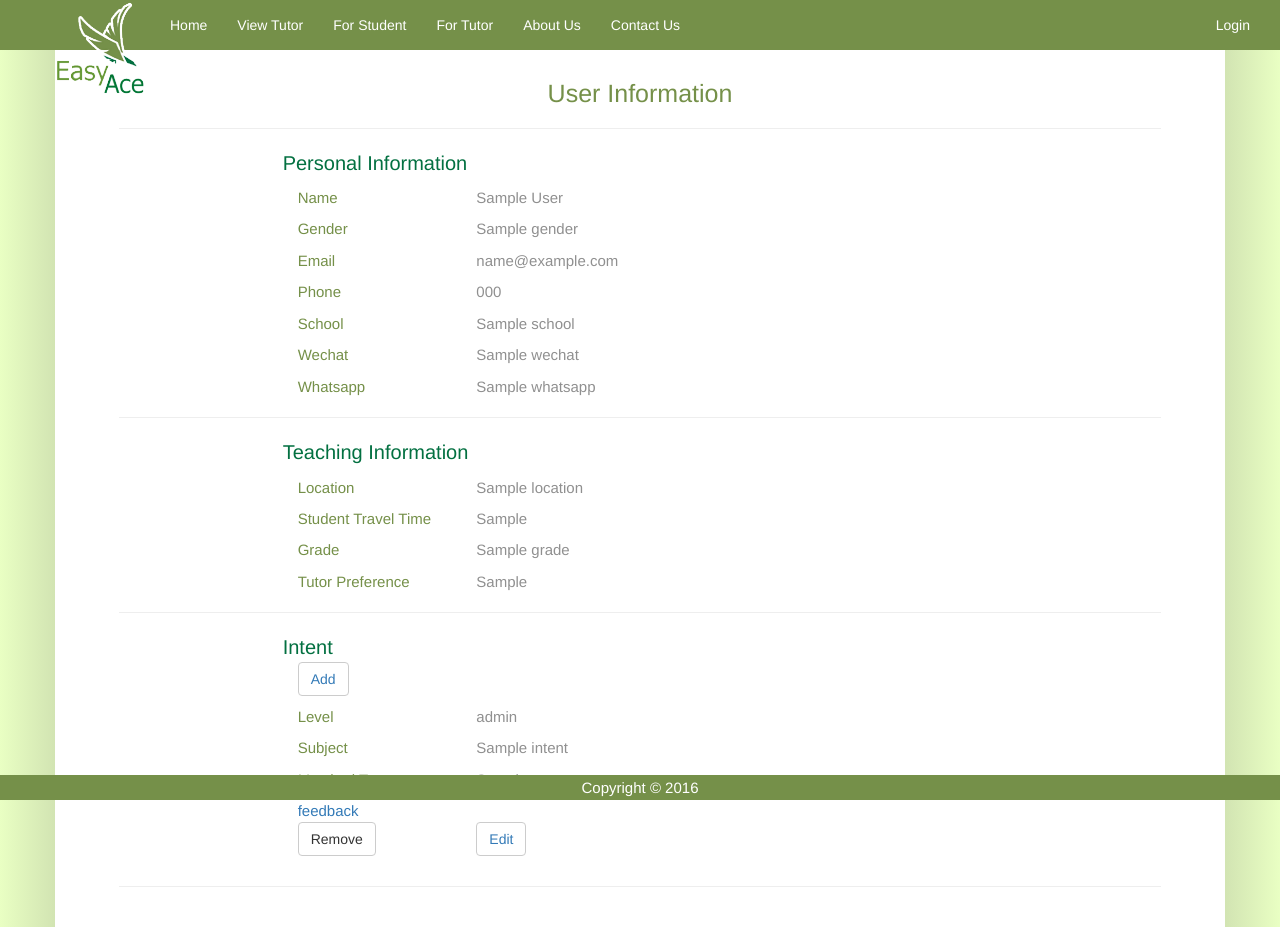
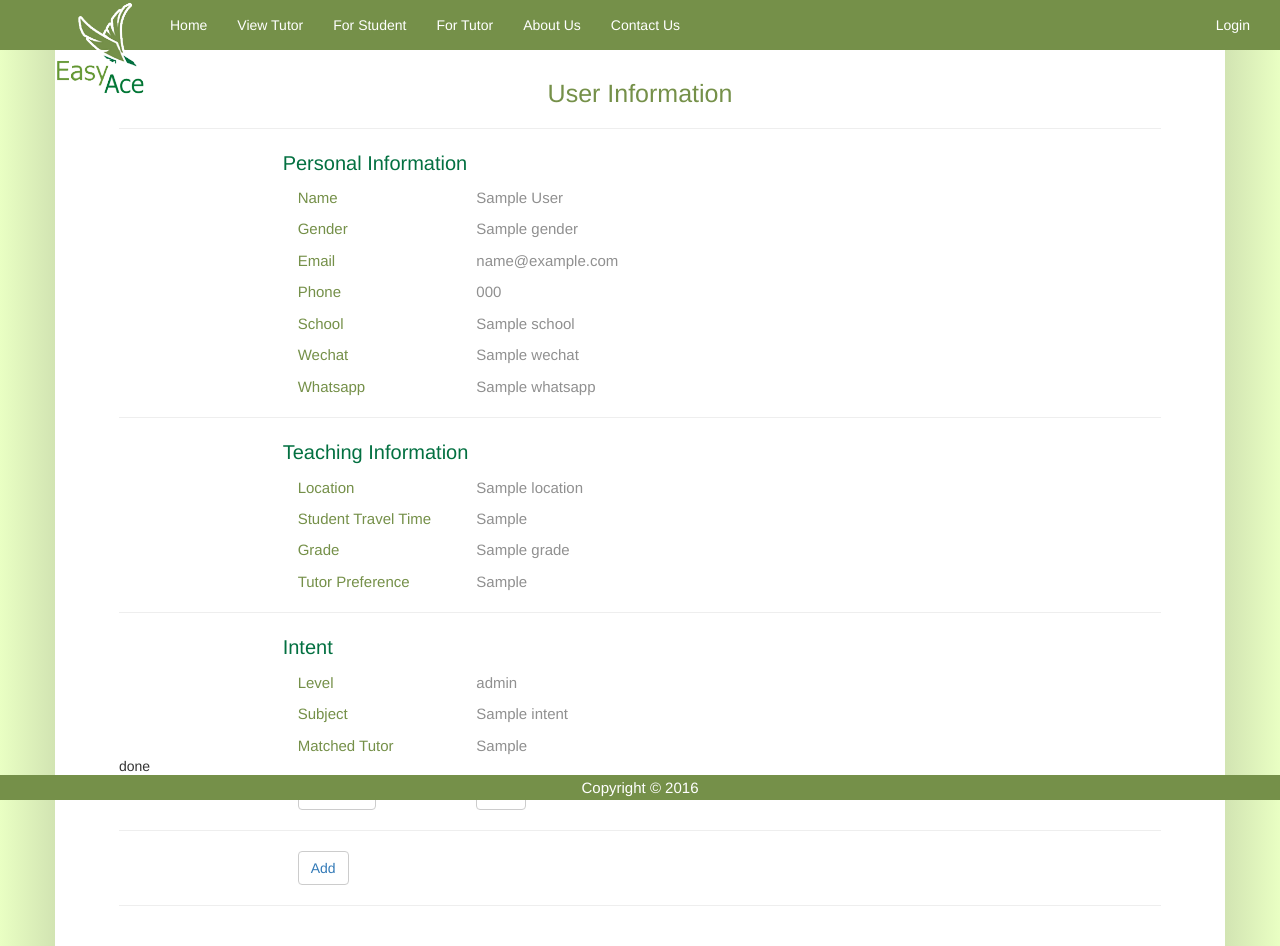
Before and after one commit to liuchang1437/EasyAce, a Django app: template EasyAce/myView/templates/information_student.html in a window 1280 px wide. Run offline with Django 3.2, Linux system fonts and the light colour scheme; the template is opened without the code that fills it: most values are stand-ins (such as "Sample title", 1, 10 or a date in 2020); some libraries are stand-ins or nearby versions.

Commit message:
modify feedback

```diff
--- a/EasyAce/myView/templates/information_student.html
+++ b/EasyAce/myView/templates/information_student.html
@@ -170,12 +170,6 @@ function check_feedback()
 			</div>
 		</div>
 
-		<div class="row">
-			<div class="col-xs-2 col-xs-offset-2">
-				<button class="btn btn-default"><a href="/add_intent">Add</a></button>
-			</div>
-		</div>
-
 		{% for intent in student.intents.all %}
 		<div class="row">
 			<div class="col-xs-2 col-xs-offset-2 my-information-p">
@@ -201,11 +195,14 @@ function check_feedback()
 			{{ intent.final_tutor }}
 			</div>
 		</div>
+		{{ intent.feedback_status }}
+		{% if intent.feedback_status == "not time" %}
 		<div class="row">
 			<div class="col-xs-2 col-xs-offset-2 my-information-p">
 			<a href="/feedback/record_{{ intent.id }}">feedback</a>
 			</div>
 		</div>
+		{% endif %}
 		<div class="row">
 			<div class="col-xs-2 col-xs-offset-2">
 			<button class="btn btn-default" onclick="remove_intent({{ intent.id }})">Remove</button>
@@ -214,16 +211,15 @@ function check_feedback()
 			<button class="btn btn-default"><a href="/edit_intent/{{ intent.id }}">Edit</a></button>
 			</div>
 		</div>
-
-
-		<div class="row my-information-p2">
-			<!--<div class="col-xs-2 col-xs-offset-2">
-				<div class="my-information-p">Exam</div>
-			</div>-->
-
-		</div>
+		<hr>
 
 		{% endfor %}
+
+				<div class="row">
+			<div class="col-xs-2 col-xs-offset-2">
+				<button class="btn btn-default"><a href="/add_intent">Add</a></button>
+			</div>
+		</div>
 
 
 		<hr>
```
